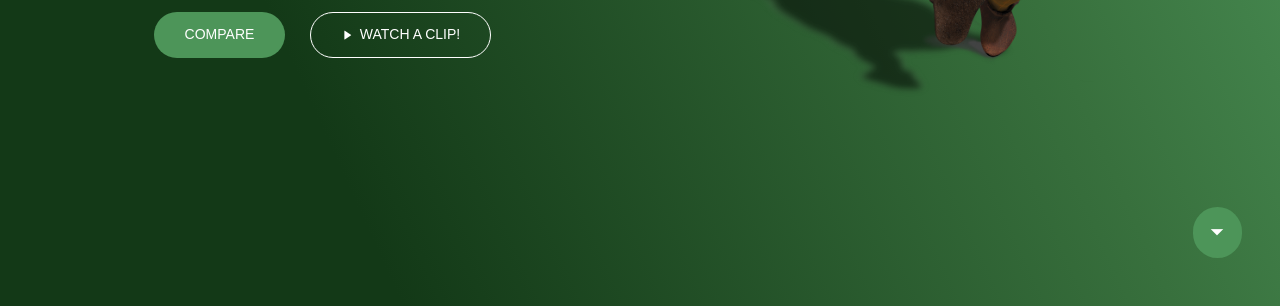
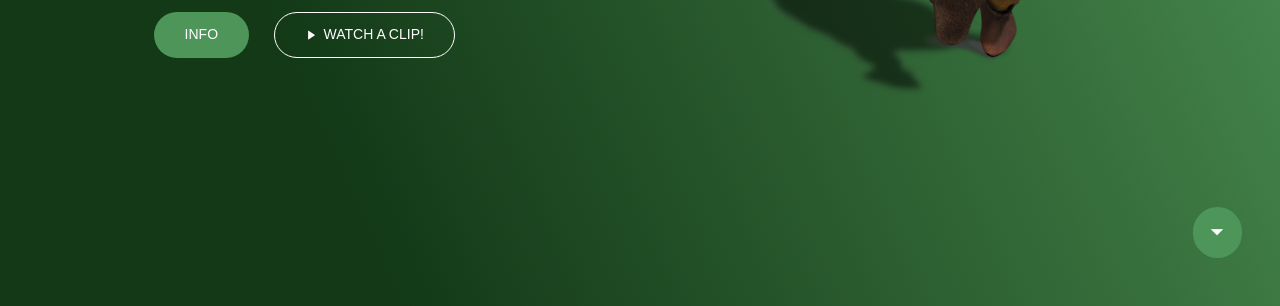
Before and after one commit to awp-git/awp-git.github.io, a plain HTML site: page index.html in a window 1280 px wide. Shown: the part 494-800 px from the top of the page. Drawn offline with nearby package versions, Linux system fonts and the light colour scheme.

Commit message:
added clip and info

```diff
--- a/index.html
+++ b/index.html
@@ -91,8 +91,17 @@
           enchanting kingdom of Far Far Away, meet unforgettable characters, and
           experience the unforgettable tale of Shrek, the lovable green ogre.
         </p>
-        <a href="#">Compare</a>
-        <a href="#" class="ctaa"><i class="ri-play-fill"></i>Watch a clip!</a>
+        <a
+          href="#"
+          onclick="redirectTo('https://en.wikipedia.org/wiki/Shrek', true)"
+          >Info</a
+        >
+        <a
+          href="#"
+          class="ctaa"
+          onclick="redirectTo('https://youtu.be/mFl8nzZuExE', true)"
+          ><i class="ri-play-fill"></i>Watch a clip!</a
+        >
       </div>
 
       <div class="hero-img">
```
